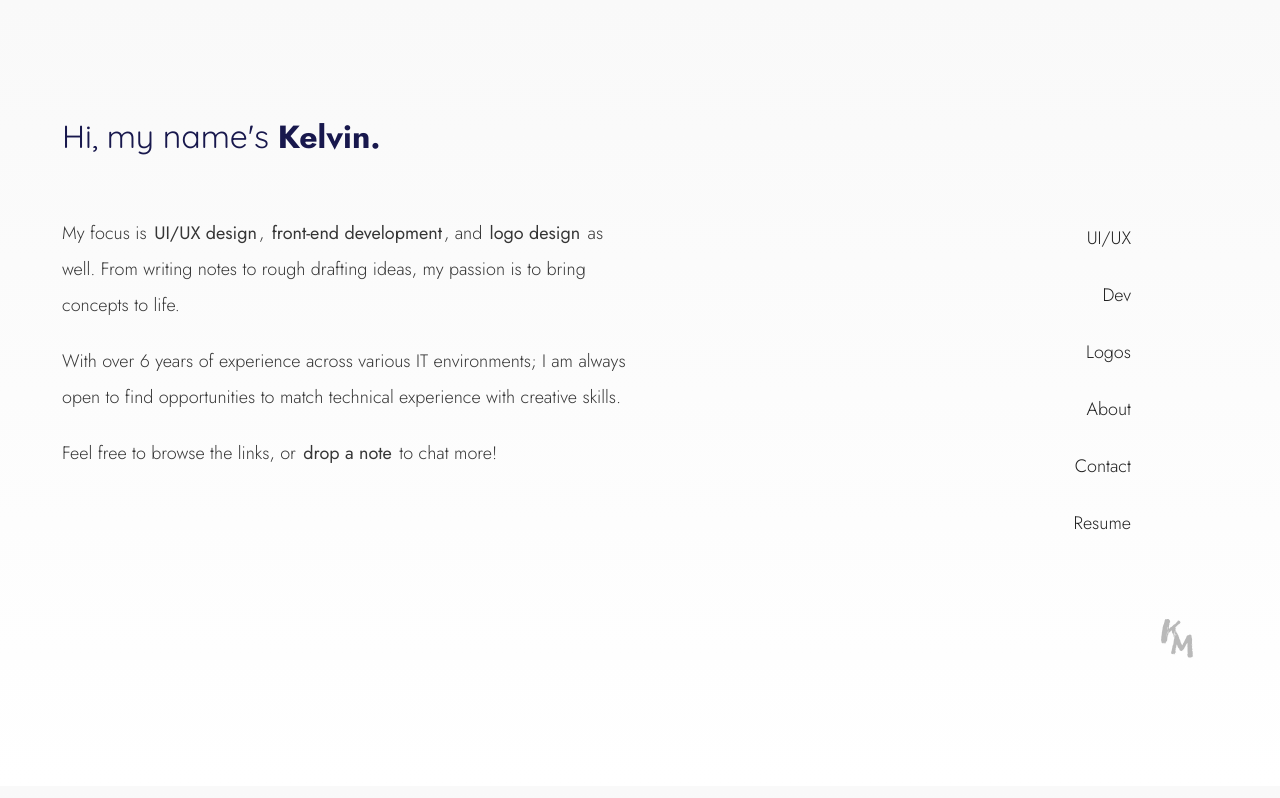
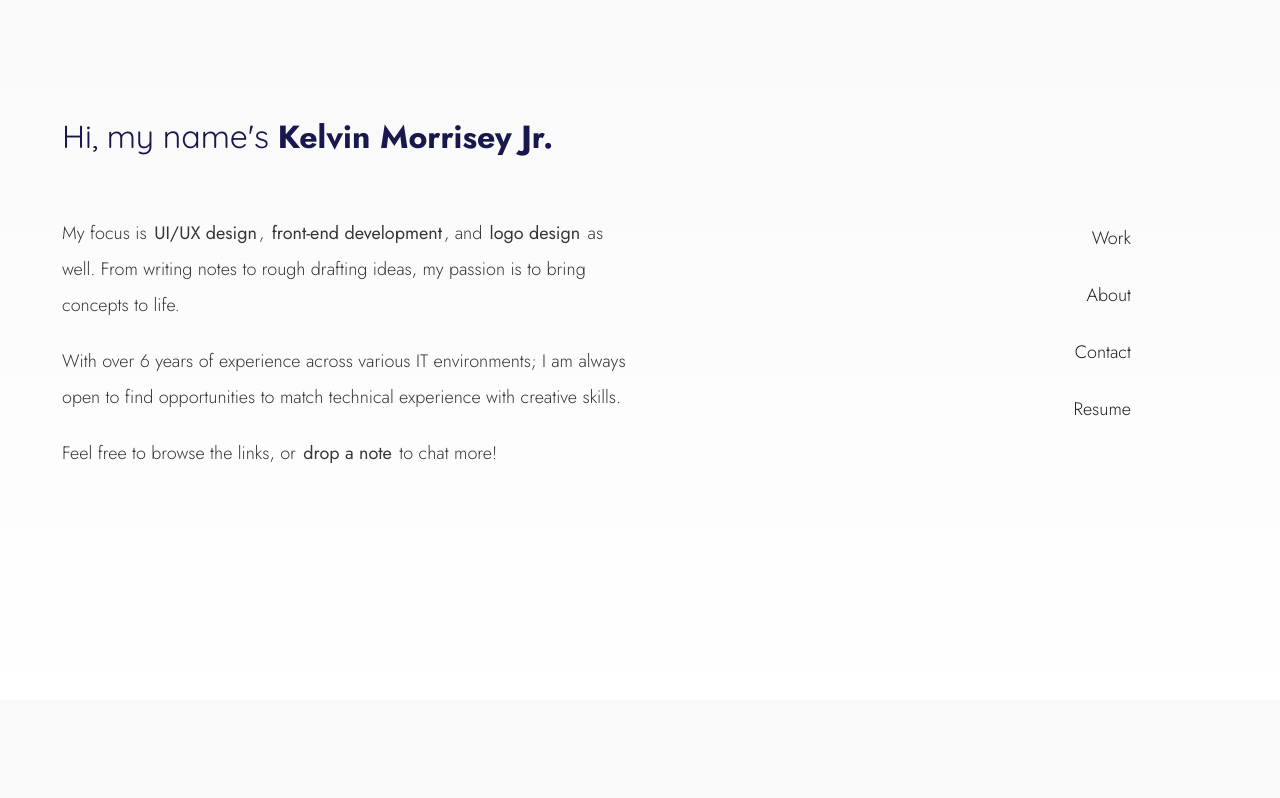
Before and after one commit to keljr021/portfolio-2023, a Vue app: page / in a window 1280 px wide. Shown: the top 798 px of the page. Built offline with nearby package versions, Linux system fonts and the light colour scheme.

Commit message:
Updated KM name logo to KM icon in nav and condensed work to one link

```diff
--- a/src/App.vue
+++ b/src/App.vue
@@ -24,16 +24,8 @@
             text: 'Home'
           },
           {
-            className: 'ui',
-            text: 'UI/UX'
-          },
-          {
-            className: 'dev',
-            text: 'Dev'
-          },
-          {
-            className: 'logos',
-            text: 'Logos'
+            classname: 'work',
+            text: 'Work'
           },
           {
             className: 'about',
--- a/src/components/Cta.vue
+++ b/src/components/Cta.vue
@@ -32,7 +32,7 @@ export default {
     <v-container fluid class="cta">
         <v-row class="pa-3 justify-center">
             <v-col>
-                <h1 class="cta-title">Hi, my name's <b class="color:#18184d">Kelvin.</b></h1>
+                <h1 class="cta-title">Hi, my name's <b class="color:#18184d">Kelvin Morrisey Jr.</b></h1>
             </v-col>
         </v-row>
         <v-row class="px-3 py-2 justify-center">
@@ -43,18 +43,13 @@ export default {
                 <CtaMenu @scrollTo="scrollTo" :navItems="navItems"/>
             </v-col>
         </v-row>
-        <v-row class="px-3 py-2 justify-end" v-if="!$vuetify.display.xs">
-            <v-col class="text-right">
-                <img class="cta-logo px-3 ma-3 text-right" :src="imgSrc('km-icon.svg')" />
-            </v-col>
-        </v-row>
     </v-container>
 
 </template>
 
 <style scoped>
 .cta {
-    min-height: 500px;
+    min-height: 700px;
     padding: 100px 50px 100px;
 }
 
@@ -63,9 +58,11 @@ export default {
 }
 
 .cta-logo {
+    position: absolute;
+    left: 50px;
+    top: 50px;
     height: 40px;
-    filter: grayscale(1);
-    opacity: 0.3;
+    opacity: 0.75;
 }
 
 @media all and (max-width: 768px) {
--- a/src/components/Navbar.vue
+++ b/src/components/Navbar.vue
@@ -52,10 +52,10 @@ export default {
 
 <template>
     <!-- Mobile Navigation -->
-    <div class="nav w-100 pa-2" :class="{'show': showNav }" v-if="$vuetify.display.smAndDown">
+    <div class="nav w-100 px-4 py-2" :class="{'show': showNav }" v-if="$vuetify.display.smAndDown">
         <v-row class="align-center justify-space-between">
             <v-col cols="8" class="nav-logo" @click="this.$emit('scrollTo', 'cta')">
-                <img class="mt-2" src="../assets/km-logo.png" alt="Kelvin Morrisey Jr" />
+                <img class="mt-2 mx-4" src="../assets/km-icon.svg" alt="Kelvin Morrisey Jr" />
             </v-col>
             <v-col cols="4" class="text-right">
                 <v-icon @click.stop="toggleNavDrawer">mdi-menu</v-icon>
@@ -78,7 +78,7 @@ export default {
     <div class="nav w-100 pa-2" :class="{'show': showNav }" v-else>
         <v-row class="align-center">
             <v-col cols="3" class="nav-logo" @click="this.$emit('scroll-to', 'cta')">
-                <img class="mt-2" src="../assets/km-logo.png" alt="Kelvin Morrisey Jr"/>
+                <img class="mt-2" src="../assets/km-icon.svg" alt="Kelvin Morrisey Jr"/>
             </v-col>
             <v-col cols="9" class="text-right">
                 <span v-for="navItem in navItems" class="nav-item" @click="this.$emit('scroll-to', navItem.className)">{{ navItem.text }}</span>
```
